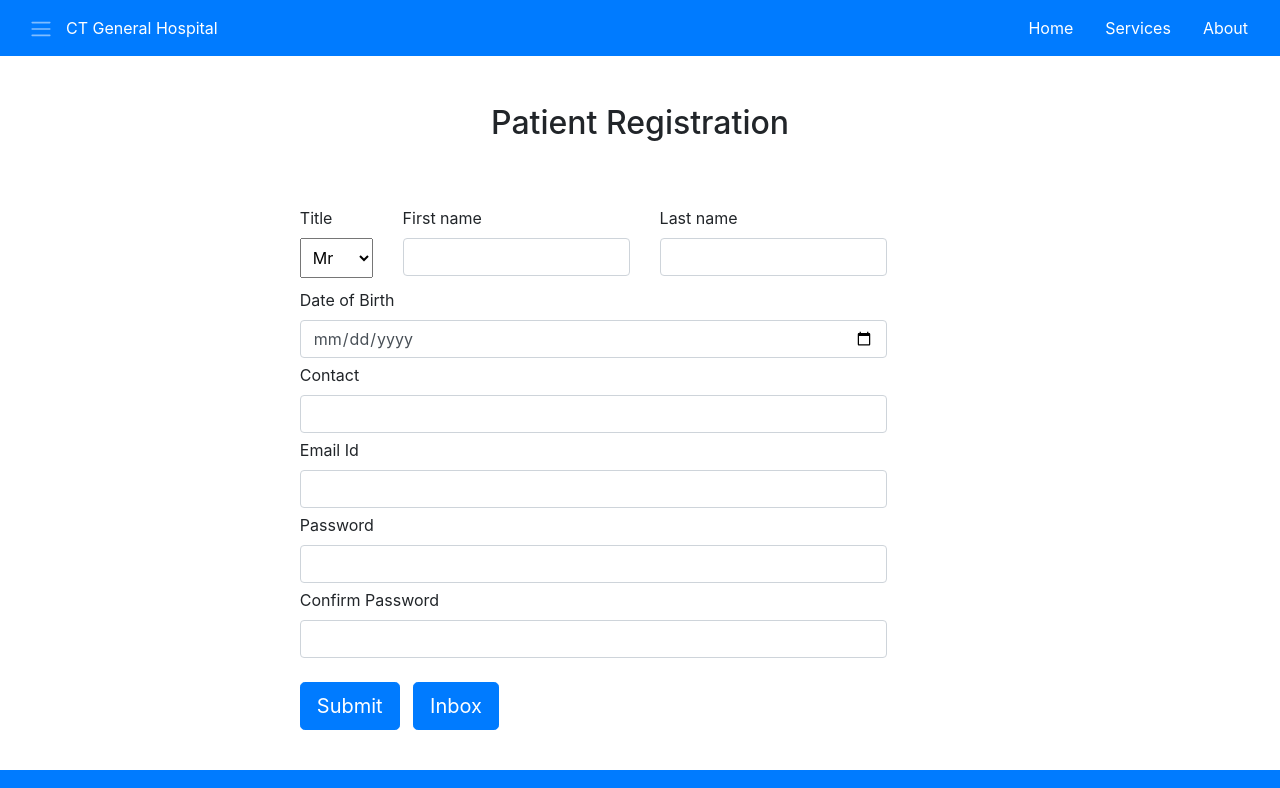
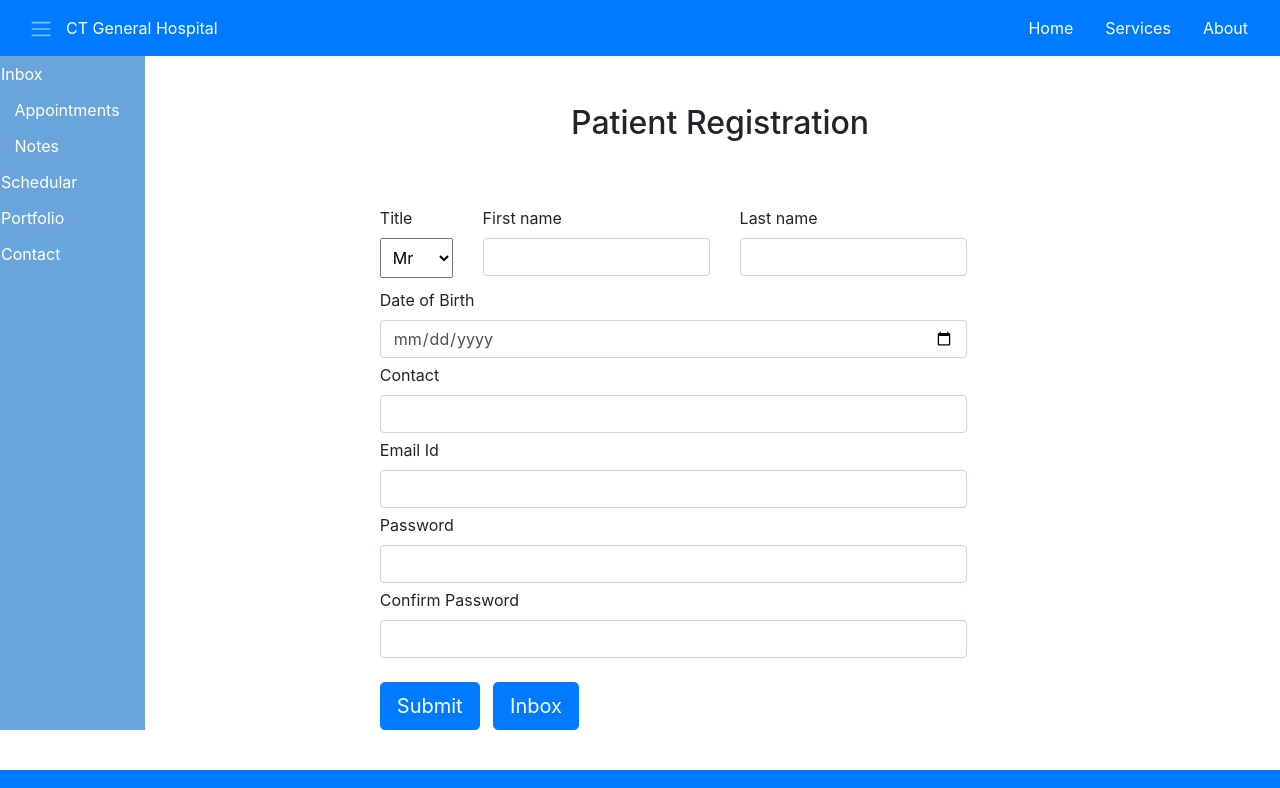
Before and after one commit to PushpakB-CTzen/hospital-management-UI, an Angular app in the folder hospital-management-FE/: page /patient in a window 1280 px wide. Shown: the top 788 px of the page. Built offline with nearby package versions, Linux system fonts and the light colour scheme.

Commit message:
sidebar in patient component

```diff
--- a/hospital-management-FE/src/app/patient/patient-registration/patient-registration.component.html
+++ b/hospital-management-FE/src/app/patient/patient-registration/patient-registration.component.html
@@ -1,3 +1,7 @@
+<div class="row">
+   <div class="order-md-first">
+      <app-sidebar></app-sidebar>
+   </div>
    <div class="container">
       <form class="needs-validation" novalidate>
 
@@ -111,8 +115,8 @@
                      <div class="col-12" style="margin-top: 5px;">
                         <label for="email" class="form-label">Email Id</label>
                         <input type="email" [(ngModel)]="email" #demail="ngModel"
-                        pattern="[a-z0-9._%+-]+@[a-z0-9.-]+\.[a-z]{2,4}$" name="email" id="email" class="form-control"
-                        placeholder="" required email>
+                           pattern="[a-z0-9._%+-]+@[a-z0-9.-]+\.[a-z]{2,4}$" name="email" id="email"
+                           class="form-control" placeholder="" required email>
 
                         <div *ngIf="demail.invalid && (demail.dirty || demail.touched)">
                            <div *ngIf="demail.errors?.required" class="validation_error_red">
@@ -152,8 +156,8 @@
                      <div class="col-12" style="margin-top: 5px;">
                         <label for="confirmPassword" class="form-label">Confirm Password</label>
                         <input type="password" class="form-control" [(ngModel)]="confirmPassword"
-                        #confirmPassword1="ngModel" name="confirmPassword1" id="confirmPassword" placeholder="" value=""
-                        required minlength="8">
+                           #confirmPassword1="ngModel" name="confirmPassword1" id="confirmPassword" placeholder=""
+                           value="" required minlength="8">
 
                         <div *ngIf="confirmPassword !== password" class="validation_error_red">password not matching
                         </div>
@@ -183,6 +187,7 @@
             </div>
          </div>
       </form>
+   </div>
 </div>
 
 
```
Lines whose indentation alone changed are shown as unchanged.
